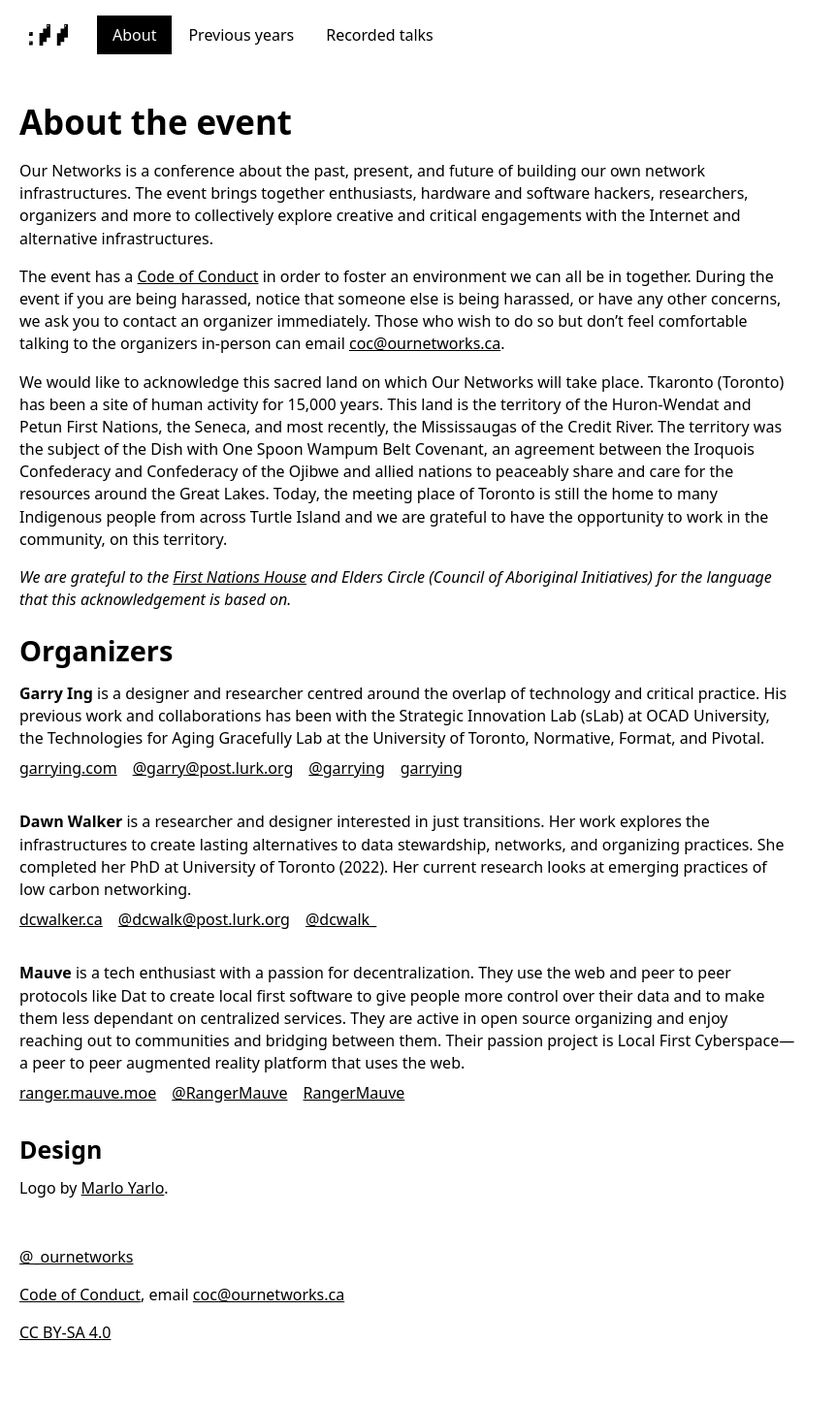
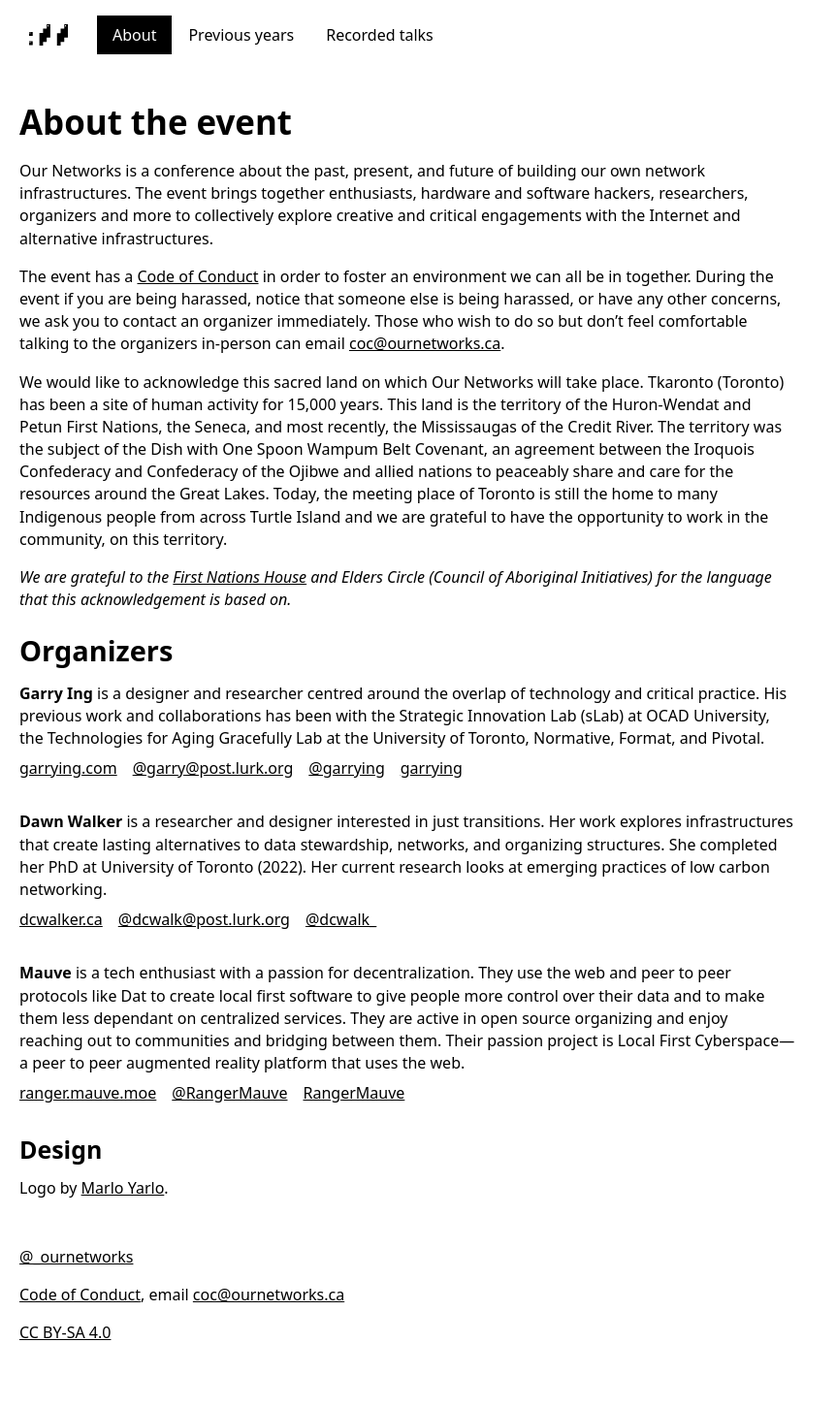
Before and after one commit to ournetworks/ournetworks.ca, a Jekyll site: the page built from about.md, in a window 1280 px wide. Shown: the whole page at 97% size, without its empty margins (0-862 px from the left). Built offline with Jekyll 4.4.1, drawn with Linux system fonts in a browser that asks for light colours.

Commit message:
oops improve flow

```diff
--- a/_data/organizers.yml
+++ b/_data/organizers.yml
@@ -11,7 +11,7 @@
 - organizerID: dawn
   name: "Dawn Walker"
   bio: >-
-    is a researcher and designer interested in just transitions. Her work explores the infrastructures to create lasting alternatives to data stewardship, networks, and organizing practices. She completed her PhD at University of Toronto (2022). Her current research looks at emerging practices of low carbon networking.
+    is a researcher and designer interested in just transitions. Her work explores infrastructures that create lasting alternatives to data stewardship, networks, and organizing structures. She completed her PhD at University of Toronto (2022). Her current research looks at emerging practices of low carbon networking.
   link: "dcwalker.ca"
   twitter: dcwalk_
   fediverse: "@dcwalk@post.lurk.org"
```
